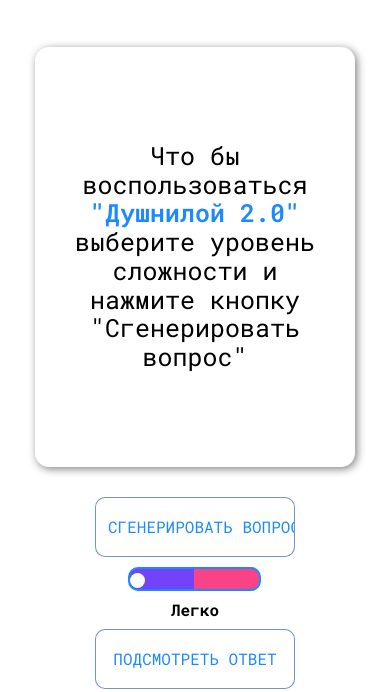
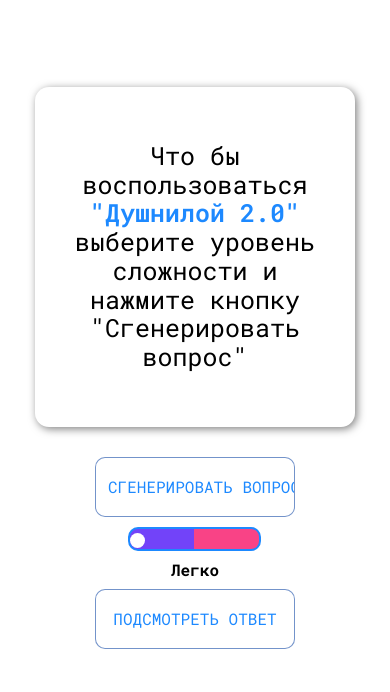
Before and after one commit to Candidmsk/generator-voprosov-frontend, a plain HTML site: page index.html in a window 390 px wide. Shown: the top 692 px of the page. Drawn offline with Linux system fonts and the light colour scheme.

Commit message:
Add files via upload
Решение проблемы нехватки места в окне вывода текста

```diff
--- a/style.css
+++ b/style.css
@@ -266,4 +266,8 @@ footer p {
         -ms-grid-row-align: center;
         align-self: center;
   }
+
+  .popup {
+    height: auto;
+  }
 }
```
